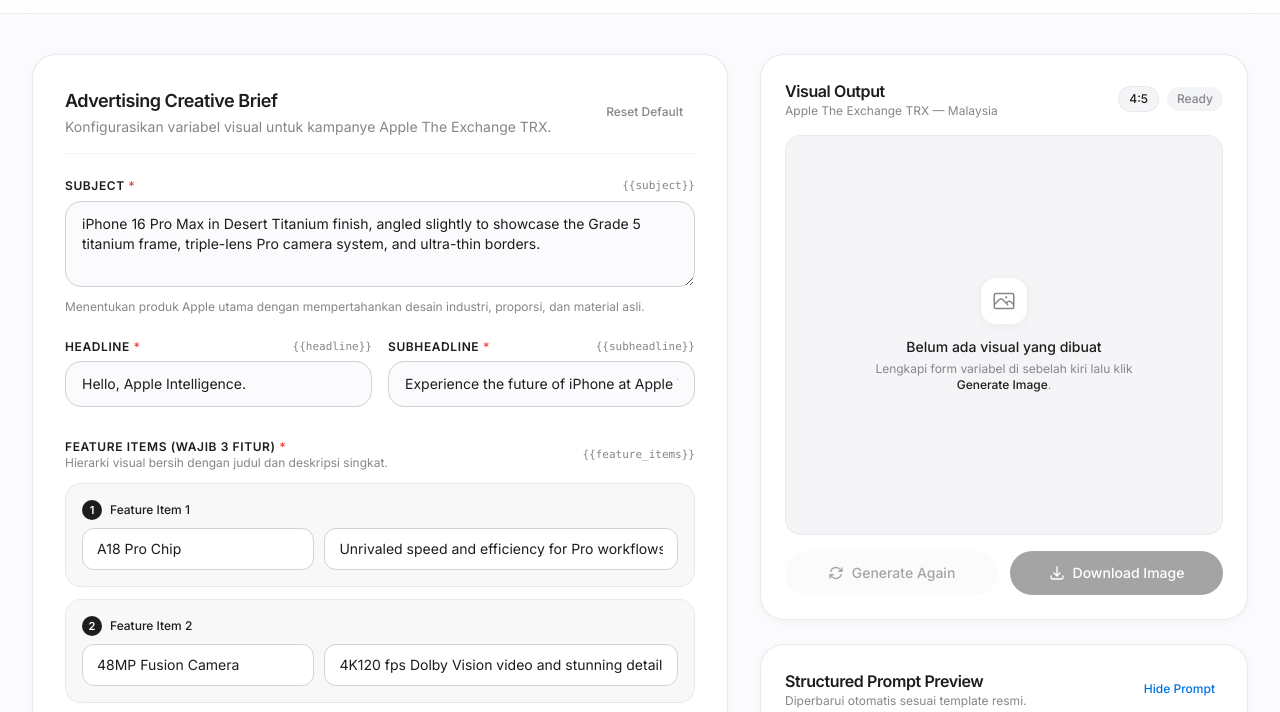
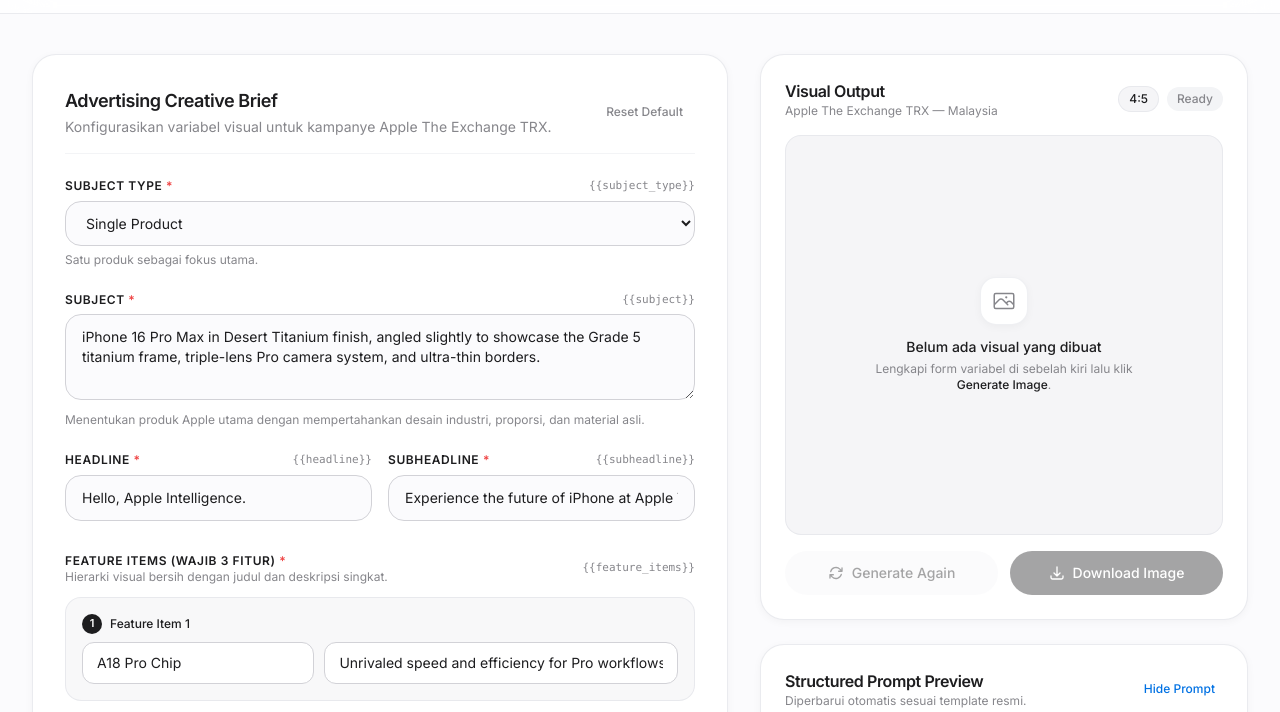
Before and after one commit to applestoree/ai-agent-01, a plain HTML site: page index.html in a window 1280 px wide. Shown: the part 67-779 px from the top of the page. Drawn offline with nearby package versions, Linux system fonts and the light colour scheme.

Commit message:
Add dynamic subject type selector from JSON

```diff
--- a/index.html
+++ b/index.html
@@ -123,6 +123,24 @@
           </div>
 
           <form id="promptForm" class="space-y-6" novalidate>
+            <!-- SUBJECT TYPE -->
+            <div>
+              <div class="flex items-center justify-between mb-1.5">
+                <label for="subjectTypeSelect" class="block text-xs font-semibold uppercase tracking-wider text-[#1D1D1F]">
+                  Subject Type <span class="text-red-500">*</span>
+                </label>
+                <span class="text-[11px] font-mono text-[#86868B]">{{subject_type}}</span>
+              </div>
+              <select
+                id="subjectTypeSelect"
+                required
+                class="apple-input w-full rounded-2xl border border-[#D2D2D7] bg-[#FBFBFD] px-4 py-3 text-sm text-[#1D1D1F]"
+              >
+                <option value="">Loading subject types...</option>
+              </select>
+              <p id="subjectTypeDescription" class="text-xs text-[#86868B] mt-1.5">Pilihan kategori subject dimuat dari subject_types.json.</p>
+            </div>
+
             <!-- SUBJECT -->
             <div>
               <div class="flex items-center justify-between mb-1.5">
@@ -563,6 +581,10 @@
       quality: "Ultra-realistic, photorealistic, 8K resolution, sharp details."
     };
 
+    // Subject type definitions are loaded from the repository JSON source.
+    const SUBJECT_TYPES_URL = "https://raw.githubusercontent.com/applestoree/ai-agent-01/refs/heads/main/subject_types.json";
+    let subjectTypes = [];
+
     // Fixed image output ratio: 4:5 portrait only
     const IMAGE_RATIO = "4:5";
 
@@ -575,6 +597,8 @@
     // DOM Element References
     const els = {
       form: document.getElementById("promptForm"),
+      subjectTypeSelect: document.getElementById("subjectTypeSelect"),
+      subjectTypeDescription: document.getElementById("subjectTypeDescription"),
       subject: document.getElementById("subject"),
       headline: document.getElementById("headline"),
       subheadline: document.getElementById("subheadline"),
@@ -645,10 +669,43 @@
     }
 
     /**
+     * Load subject type options from subject_types.json.
+     * The JSON file is the single source of truth for available types.
+     */
+    async function loadSubjectTypes() {
+      const response = await fetch(SUBJECT_TYPES_URL, { cache: "no-store" });
+      if (!response.ok) throw new Error(`Unable to load subject types (HTTP ${response.status})`);
+      const data = await response.json();
+      if (!Array.isArray(data.subject_types) || data.subject_types.length === 0) {
+        throw new Error("subject_types.json does not contain any subject types.");
+      }
+
+      subjectTypes = data.subject_types;
+      els.subjectTypeSelect.innerHTML = "";
+      subjectTypes.forEach((item) => {
+        const option = document.createElement("option");
+        option.value = item.id;
+        option.textContent = item.name;
+        els.subjectTypeSelect.appendChild(option);
+      });
+
+      // Default to the first item defined by subject_types.json.
+      els.subjectTypeSelect.value = subjectTypes[0].id;
+      updateSubjectTypeDescription();
+    }
+
+    function updateSubjectTypeDescription() {
+      const selectedType = subjectTypes.find(item => item.id === els.subjectTypeSelect.value);
+      els.subjectTypeDescription.textContent = selectedType?.description || "Pilih subject type.";
+    }
+
+    /**
      * Read current values from form inputs
      */
     function getFormValues() {
+      const selectedSubjectType = subjectTypes.find(item => item.id === els.subjectTypeSelect.value);
       return {
+        subject_type: selectedSubjectType || null,
         subject: els.subject.value.trim(),
         headline: els.headline.value.trim(),
         subheadline: els.subheadline.value.trim(),
@@ -675,6 +732,10 @@
         .join("\n");
 
       return `Create a premium Apple product advertising visual for Apple The Exchange TRX, Malaysia.
+SUBJECT TYPE
+ID: ${values.subject_type?.id || "[Subject Type ID]"}
+Name: ${values.subject_type?.name || "[Subject Type]"}
+Description: ${values.subject_type?.description || "[Subject Type Description]"}
 SUBJECT
 ${values.subject || "[Subject]"}
 Present the product as the main visual hero. Preserve its authentic Apple industrial design, proportions, materials, details, and recognizable appearance.
@@ -724,6 +785,9 @@ Generate one polished, high-end commercial advertising image. Maintain visual co
      * Validate required inputs before image generation
      */
     function validateInputs(values) {
+      if (!values.subject_type) {
+        return { valid: false, message: "Subject Type belum tersedia. Periksa koneksi ke subject_types.json.", focusEl: els.subjectTypeSelect };
+      }
       if (!values.subject) {
         return { valid: false, message: "Mohon isi variabel SUBJECT (produk Apple utama).", focusEl: els.subject };
       }
@@ -1062,6 +1126,10 @@ STRICT RULES:
      * Populate / Reset Form to Default State
      */
     function resetFormToDefault(notify = true) {
+      if (subjectTypes.length > 0) {
+        els.subjectTypeSelect.value = subjectTypes[0].id;
+        updateSubjectTypeDescription();
+      }
       els.subject.value = DEFAULT_STATE.subject;
       els.headline.value = DEFAULT_STATE.headline;
       els.subheadline.value = DEFAULT_STATE.subheadline;
@@ -1115,6 +1183,12 @@ STRICT RULES:
           lastGeneratedPrompt = "";
           updatePromptPreview();
         });
+      });
+
+      els.subjectTypeSelect.addEventListener("change", () => {
+        updateSubjectTypeDescription();
+        lastGeneratedPrompt = "";
+        updatePromptPreview();
       });
 
       // Main Form Submit -> Generate Image
@@ -1173,9 +1247,18 @@ STRICT RULES:
     }
 
     // Initialize Application on Load
-    window.addEventListener("DOMContentLoaded", () => {
-      resetFormToDefault(false);
+    window.addEventListener("DOMContentLoaded", async () => {
       initEventListeners();
+      try {
+        await loadSubjectTypes();
+        resetFormToDefault(false);
+      } catch (error) {
+        console.error("Subject type loading failed:", error);
+        els.subjectTypeSelect.innerHTML = '<option value="">Unable to load subject types</option>';
+        els.subjectTypeDescription.textContent = "Gagal memuat subject_types.json. Periksa koneksi lalu refresh halaman.";
+        resetFormToDefault(false);
+        showToast("Gagal memuat Subject Type dari subject_types.json.", "error");
+      }
     });
   </script>
 </body>
```
